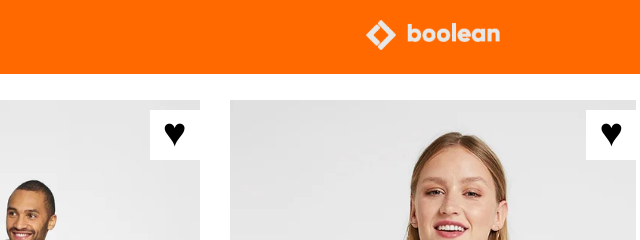
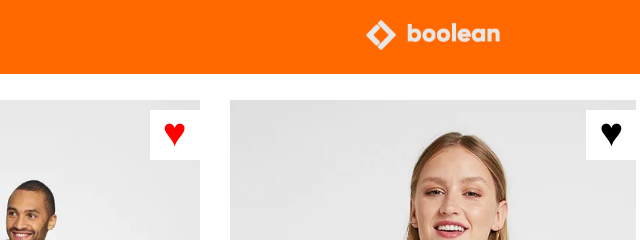
Before and after one commit to AlexTimoncini/html-css-boolando, a plain HTML site: page index.html in a window 1280 px wide. In both pictures the pointer is over the element 381 px from the left and 135 px from the top of the page. Shown: the top 240 px of the page, 207-847 px from the left. Drawn offline with Linux system fonts and the light colour scheme.

Commit message:
bonus: added hover effect of red on .hearth

```diff
--- a/css/style.css
+++ b/css/style.css
@@ -156,6 +156,10 @@ main .shop .item-box .item .hearth{
     font-size: 2.5rem;
 }
 
+main .shop .item-box:hover .item .hearth{
+    color: red;
+}
+
 main .shop .item-box .item .banner{
     font-weight: bold;
     padding: 4px 10px;
```
